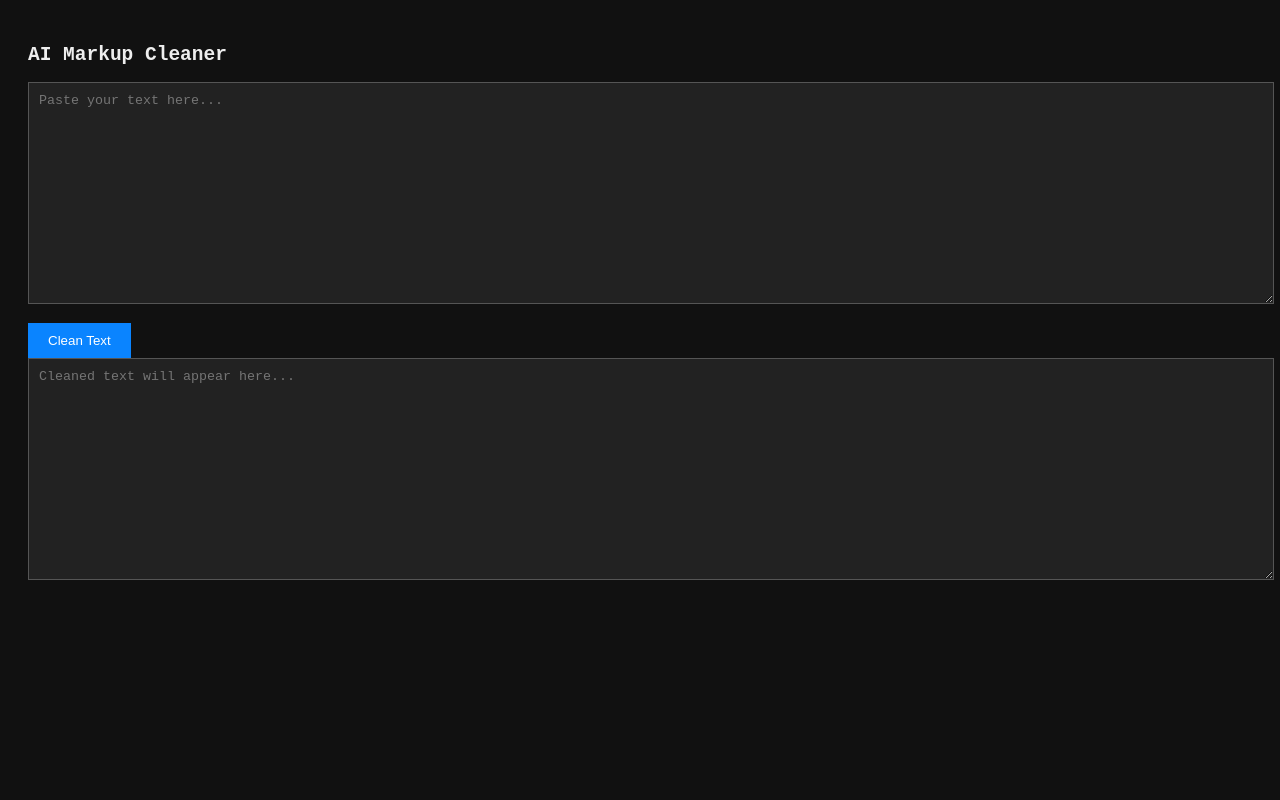
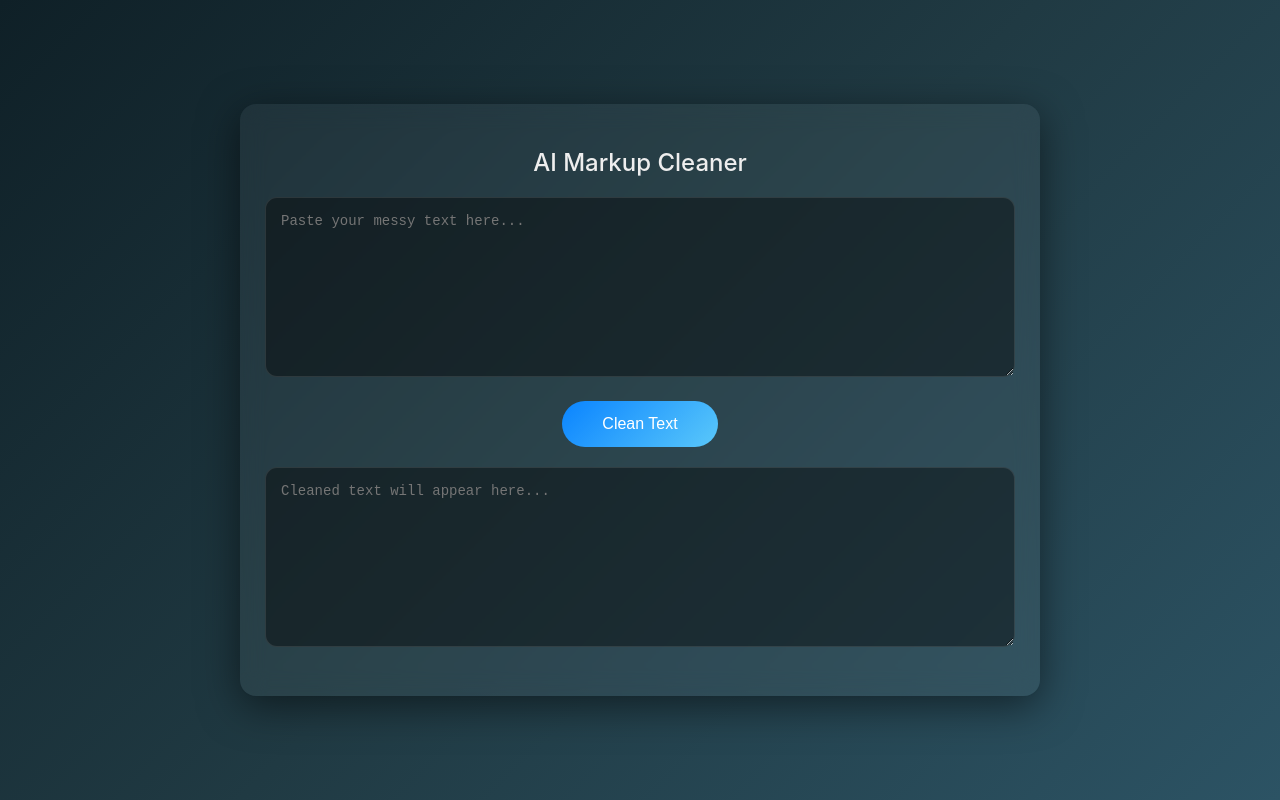
Before and after one commit to ranchimall/aicleaner, a plain HTML site: page index.html in a window 1280 px wide. Drawn offline with Linux system fonts and the light colour scheme.

Commit message:
Update index.html

```diff
--- a/index.html
+++ b/index.html
@@ -3,74 +3,118 @@
 <head>
 <meta charset="UTF-8">
 <title>AI Text Cleaner</title>
+
 <style>
+  * {
+    box-sizing: border-box;
+  }
+
   body {
-    font-family: monospace;
-    background: #111;
+    margin: 0;
+    font-family: -apple-system, BlinkMacSystemFont, "Segoe UI", sans-serif;
+    background: linear-gradient(135deg, #0f2027, #203a43, #2c5364);
     color: #eee;
-    padding: 20px;
+    display: flex;
+    justify-content: center;
+    align-items: center;
+    min-height: 100vh;
   }
+
+  .container {
+    width: 90%;
+    max-width: 800px;
+    background: rgba(255, 255, 255, 0.05);
+    backdrop-filter: blur(12px);
+    border-radius: 16px;
+    padding: 25px;
+    box-shadow: 0 10px 40px rgba(0,0,0,0.5);
+  }
+
+  h2 {
+    text-align: center;
+    margin-bottom: 20px;
+    font-weight: 500;
+  }
+
   textarea {
     width: 100%;
-    height: 200px;
-    margin-bottom: 15px;
-    background: #222;
-    color: #eee;
-    border: 1px solid #555;
-    padding: 10px;
+    height: 180px;
+    margin-bottom: 20px;
+    padding: 15px;
+    border-radius: 12px;
+    border: 1px solid rgba(255,255,255,0.1);
+    background: rgba(0,0,0,0.4);
+    color: #fff;
+    font-size: 14px;
+    outline: none;
+    transition: 0.3s;
+    resize: vertical;
   }
+
+  textarea:focus {
+    border-color: #0a84ff;
+    box-shadow: 0 0 10px rgba(10,132,255,0.5);
+  }
+
+  .btn-wrapper {
+    display: flex;
+    justify-content: center;
+    margin-bottom: 20px;
+  }
+
   button {
-    padding: 10px 20px;
-    background: #0a84ff;
+    padding: 14px 40px;
+    font-size: 16px;
+    border-radius: 999px;
+    background: linear-gradient(135deg, #0a84ff, #5ac8fa);
     color: white;
     border: none;
     cursor: pointer;
+    transition: 0.3s;
+    font-weight: 500;
   }
+
   button:hover {
-    background: #0066cc;
+    transform: translateY(-2px);
+    box-shadow: 0 8px 20px rgba(10,132,255,0.4);
   }
+
+  button:active {
+    transform: scale(0.97);
+  }
+
 </style>
 </head>
+
 <body>
 
-<h2>AI Markup Cleaner</h2>
+<div class="container">
 
-<textarea id="input" placeholder="Paste your text here..."></textarea>
+  <h2>AI Markup Cleaner</h2>
 
-<button onclick="cleanText()">Clean Text</button>
+  <textarea id="input" placeholder="Paste your messy text here..."></textarea>
 
-<textarea id="output" placeholder="Cleaned text will appear here..."></textarea>
+  <div class="btn-wrapper">
+    <button onclick="cleanText()">Clean Text</button>
+  </div>
+
+  <textarea id="output" placeholder="Cleaned text will appear here..."></textarea>
+
+</div>
 
 <script>
 function cleanText() {
   let text = document.getElementById("input").value;
 
-  // Normalize line endings
   text = text.replace(/\r\n/g, "\n");
-
-  // Remove markdown headers (###, ##, #)
   text = text.replace(/^#{1,6}\s*/gm, "");
-
-  // Remove bold/italic markers (** __ * _)
   text = text.replace(/(\*\*|__)(.*?)\1/g, "$2");
   text = text.replace(/(\*|_)(.*?)\1/g, "$2");
-
-  // Remove inline code `code`
   text = text.replace(/`([^`]+)`/g, "$1");
-
-  // Remove horizontal rules --- or ***
   text = text.replace(/^[-*]{3,}$/gm, "");
-
-  // Clean bullet points but preserve them
   text = text.replace(/^[\t ]*[\*\-•]\s+/gm, "• ");
-
-  // Preserve numbered lists (normalize spacing)
   text = text.replace(/^[\t ]*(\d+)\.\s+/gm, "$1. ");
-
-  // Remove blockquotes >
   text = text.replace(/^\s*>\s?/gm, "");
-
-  // Remove excessive empty lines (keep max 2)
   text = text.replace(/\n{3,}/g, "\n\n");
 
   document.getElementById("output").value = text.trim();
```
